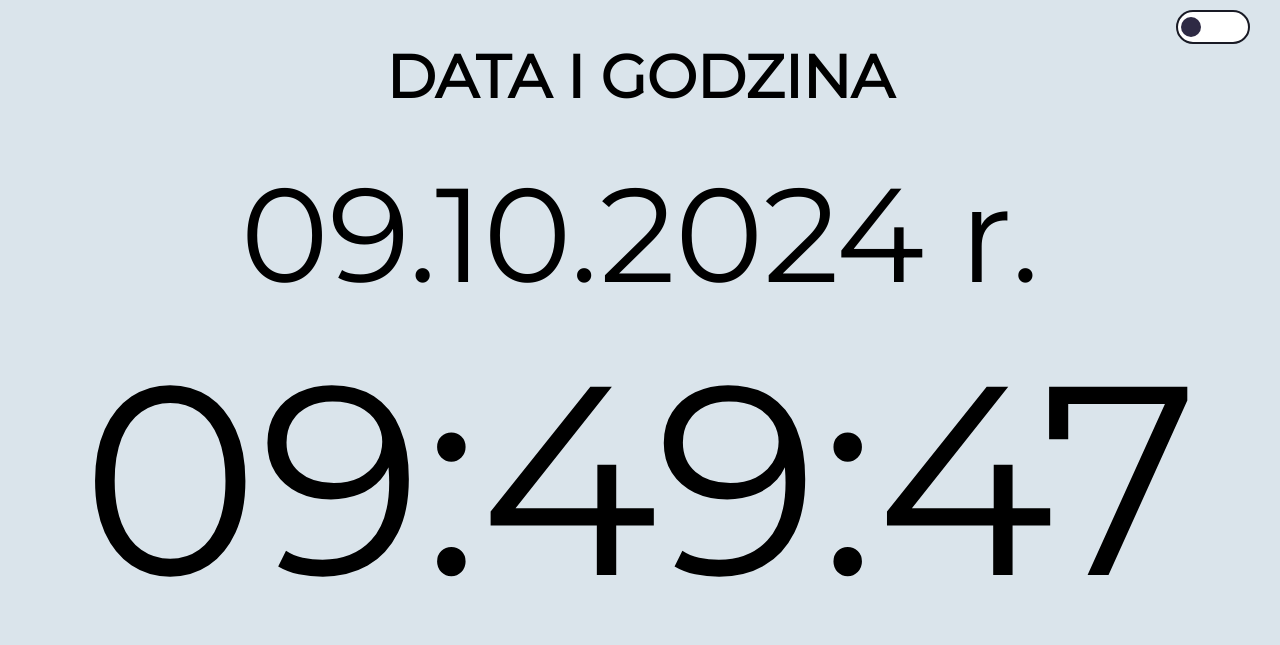
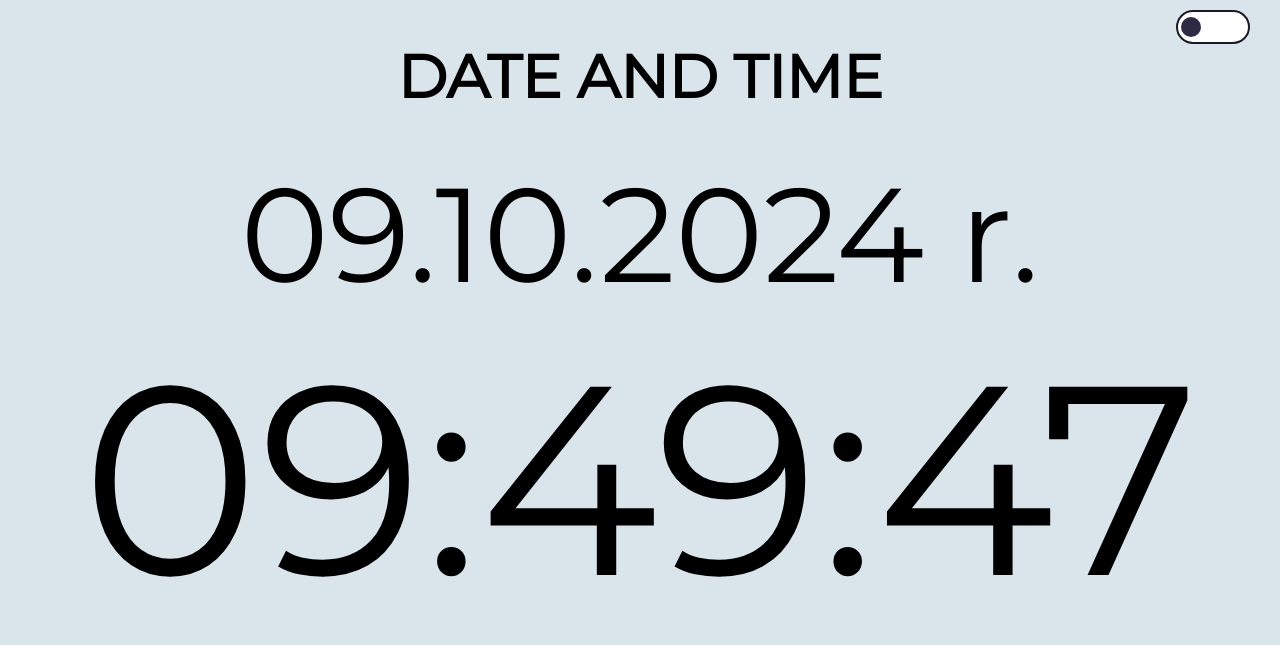
Before and after one commit to DLQuake/Zegar, a plain HTML site: page index.html in a window 1280 px wide. Drawn offline with Linux system fonts and the light colour scheme.

Commit message:
Update index.html

```diff
--- a/index.html
+++ b/index.html
@@ -18,7 +18,7 @@
 <body data-theme="light" onload="odliczanie();">
 
     <div id="conteiner">
-        <h1>DATA I GODZINA</h1>
+        <h1>DATE AND TIME</h1>
 
         <div id="data">01/01/2000 r.</div>
         <div id="zegar">12:00:00</div>
```
